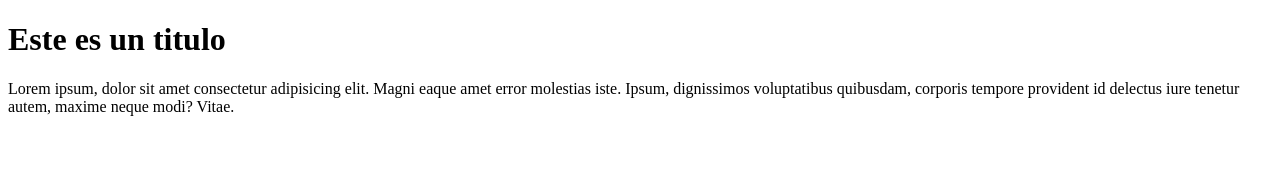
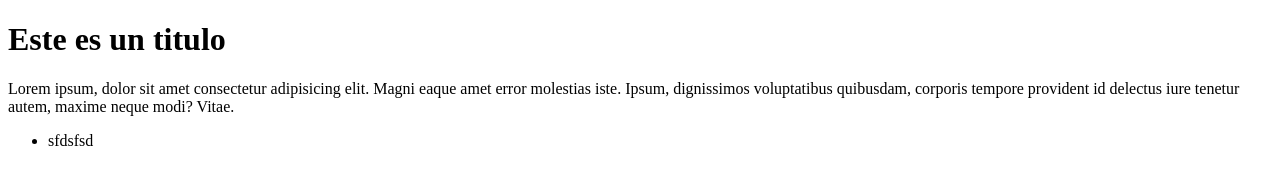
Before and after one commit to feraragon/prueba1, a plain HTML site: page index.html in a window 1280 px wide. Drawn offline with Linux system fonts and the light colour scheme.

Commit message:
commit desde 4ndresdev

```diff
--- a/index.html
+++ b/index.html
@@ -14,6 +14,10 @@
         dignissimos voluptatibus quibusdam, corporis tempore provident id delectus iure tenetur autem, maxime neque
         modi? Vitae.</p>
 
+
+        <ul>
+            <li>sfdsfsd</li>
+        </ul>
 </body>
 
 </html>
```
